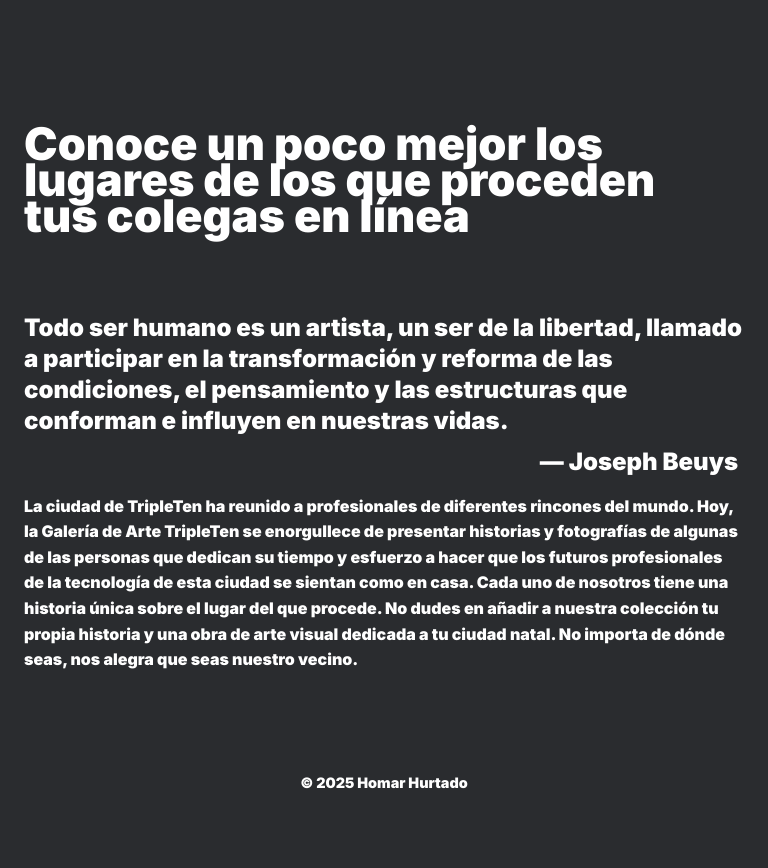
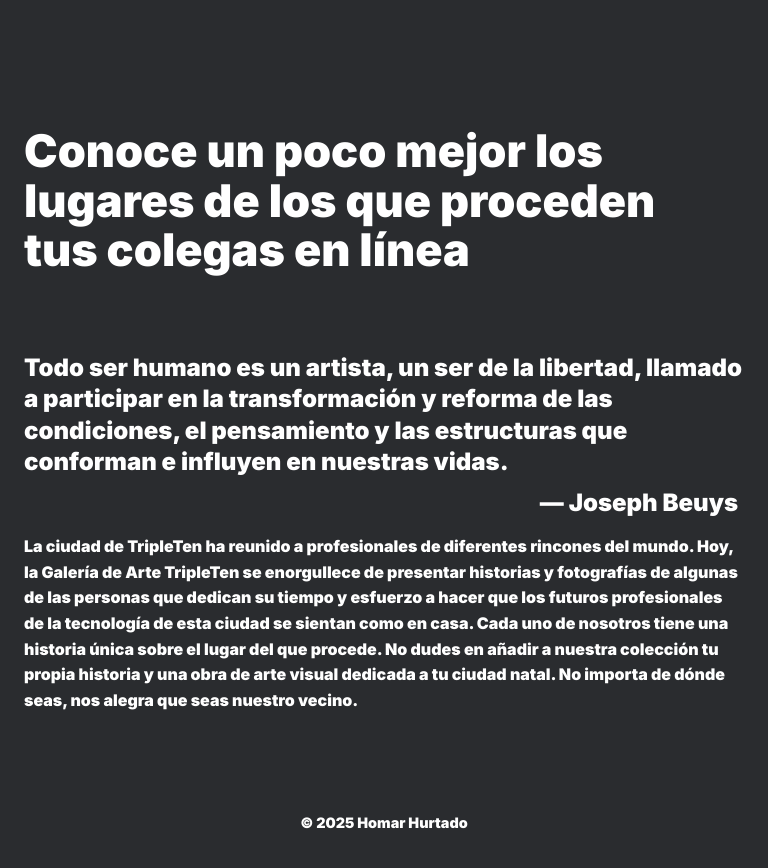
Before and after one commit to HomarHurtado/web_project_homeland, a plain HTML site: page index.html in a window 768 px wide. Shown: the part 960-1828 px from the top of the page. Before the commit the page ends 1787 px from the top, so only its background shows below. Drawn offline with Linux system fonts and the light colour scheme.

Commit message:
Arreglar line height del título

```diff
--- a/blocks/main.css
+++ b/blocks/main.css
@@ -7,7 +7,7 @@
 
 .main__title {
   max-width: 830px;
-	font-family: 'Inter-Black', sans-serif;
+  font-family: "Inter-Black", sans-serif;
   font-size: 54px;
   line-height: 1.1;
 }
@@ -63,6 +63,6 @@
   .main__title {
     max-width: 710px;
     font-size: 45px;
-		line-height: 0.8;
+    line-height: 1.1;
   }
 }
--- a/blocks/page.css
+++ b/blocks/page.css
@@ -7,7 +7,7 @@ body {
   margin: auto;
   background-color: #2a2c2f;
   color: #fff;
-	font-family: 'Inter-Regular', sans-serif;
+  font-family: "Inter-Regular", sans-serif;
   font-size: 16px;
   line-height: 20px;
 }
```
Also changed, not shown: index.html (indentation only). Lines whose indentation alone changed are shown as unchanged.
